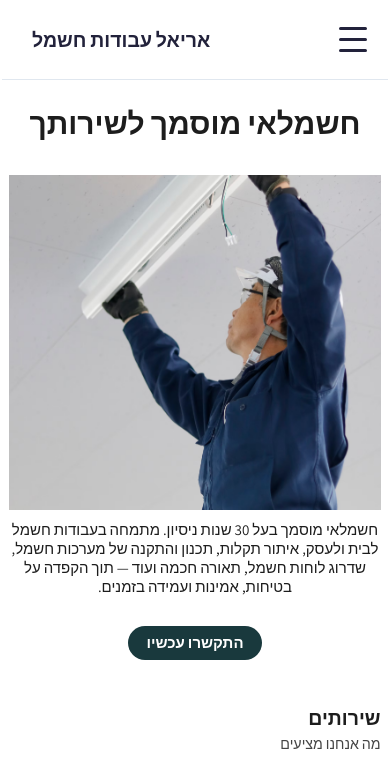
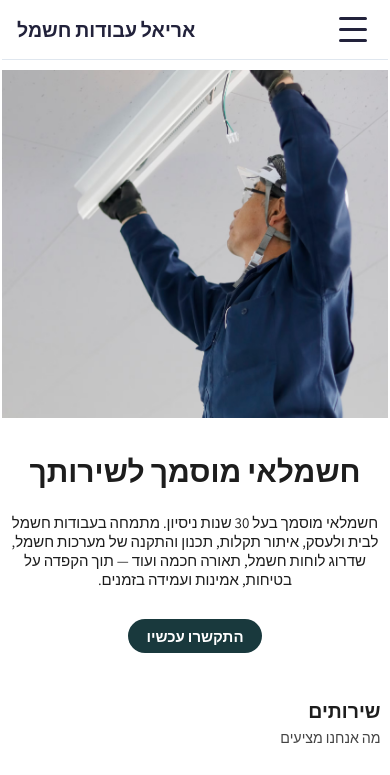
Before and after one commit to Eytan3000/electician-website, a Next.js app: page / in a window 390 px wide. Shown: the top 775 px of the page. Built offline with nearby package versions, Linux system fonts and the light colour scheme.

Commit message:
responsive 2

```diff
--- a/src/app/components/hero/Hero.css
+++ b/src/app/components/hero/Hero.css
@@ -46,10 +46,10 @@
 
 .hero-split {
   display: flex;
-  flex-direction: row-reverse;
+  flex-direction: row-reverse; /* Right side = image */
   align-items: stretch;
+  justify-content: space-between;
   min-height: 80vh;
-  background: #fff;
   direction: rtl;
 }
 
--- a/src/app/components/hero/Hero.tsx
+++ b/src/app/components/hero/Hero.tsx
@@ -1,24 +1,14 @@
-'use client';
 import './Hero.css';
-import { useEffect, useState } from 'react';
 import MainImage from './MainImage';
 import SmallImages from './SmallImages';
 
 export default function Hero() {
-  const [isMobile, setIsMobile] = useState(false);
-
-  useEffect(() => {
-    setIsMobile(window.innerWidth < 700);
-  }, []);
-
   return (
     <section className="hero-split">
-      {!isMobile && <MainImage />}
+      <MainImage />
       <div className="hero-content-split">
         <h1>חשמלאי מוסמך לשירותך</h1>
-
-        {isMobile ? <MainImage /> : <SmallImages />}
-
+        <SmallImages />
         <p>
           חשמלאי מוסמך בעל 30 שנות ניסיון. מתמחה בעבודות חשמל לבית ולעסק, איתור
           תקלות, תכנון והתקנה של מערכות חשמל, שדרוג לוחות חשמל, תאורה חכמה ועוד
--- a/src/app/components/nav/Nav.css
+++ b/src/app/components/nav/Nav.css
@@ -3,7 +3,6 @@
   width: 100%;
   background: #fff;
   border-bottom: 1px solid #e0e7ef;
-  padding: 0.5rem 0;
   direction: rtl;
   position: sticky;
   top: 0;
@@ -86,12 +85,12 @@
     height: 100vh;
     background: rgba(0,0,0,0.35);
     z-index: 120;
-    /* below menu (z-index: 150) */
     transition: background 0.2s;
   }
   .navbar {
     position: relative;
-    min-height: 80px;
+    height: 60px;
+    padding: 0 1rem;
   }
   .navbar-hamburger {
     position: absolute;
```
